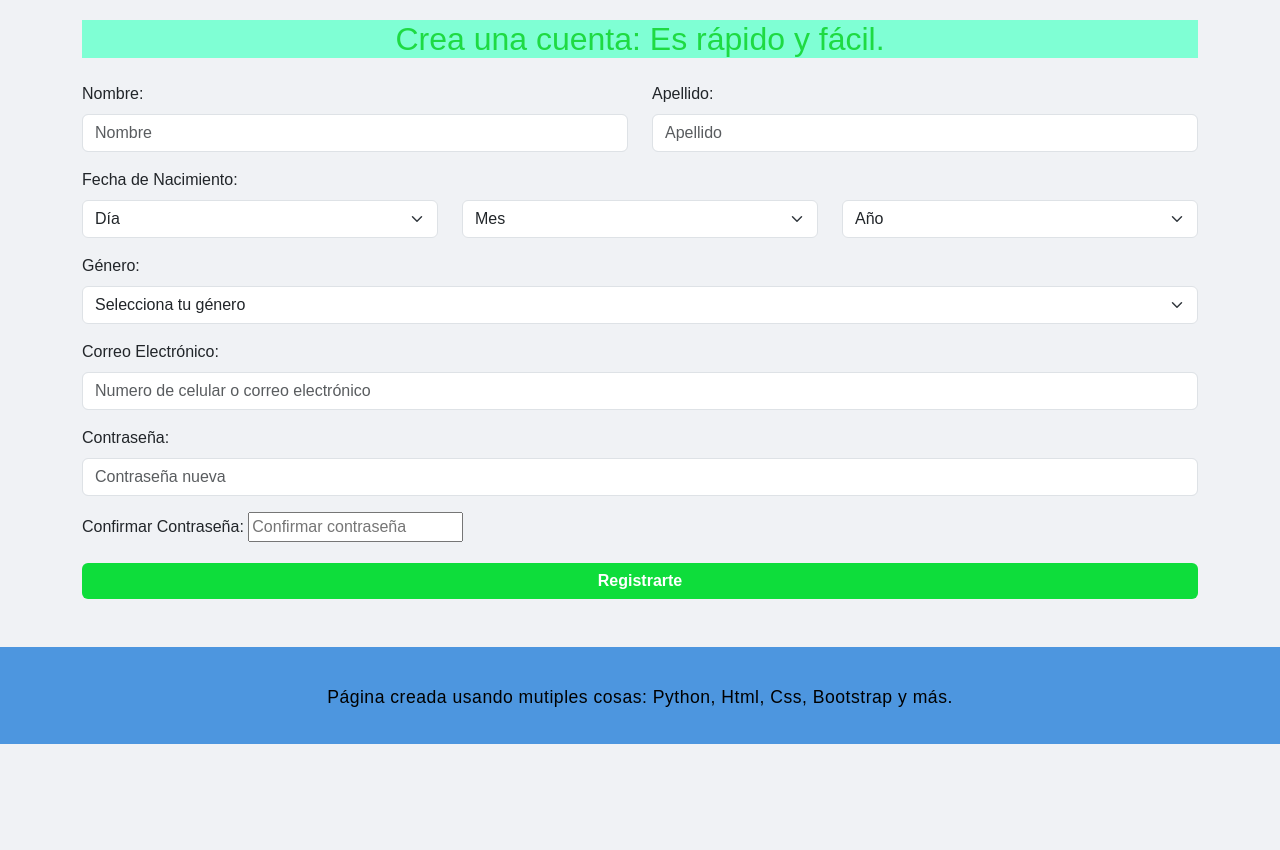
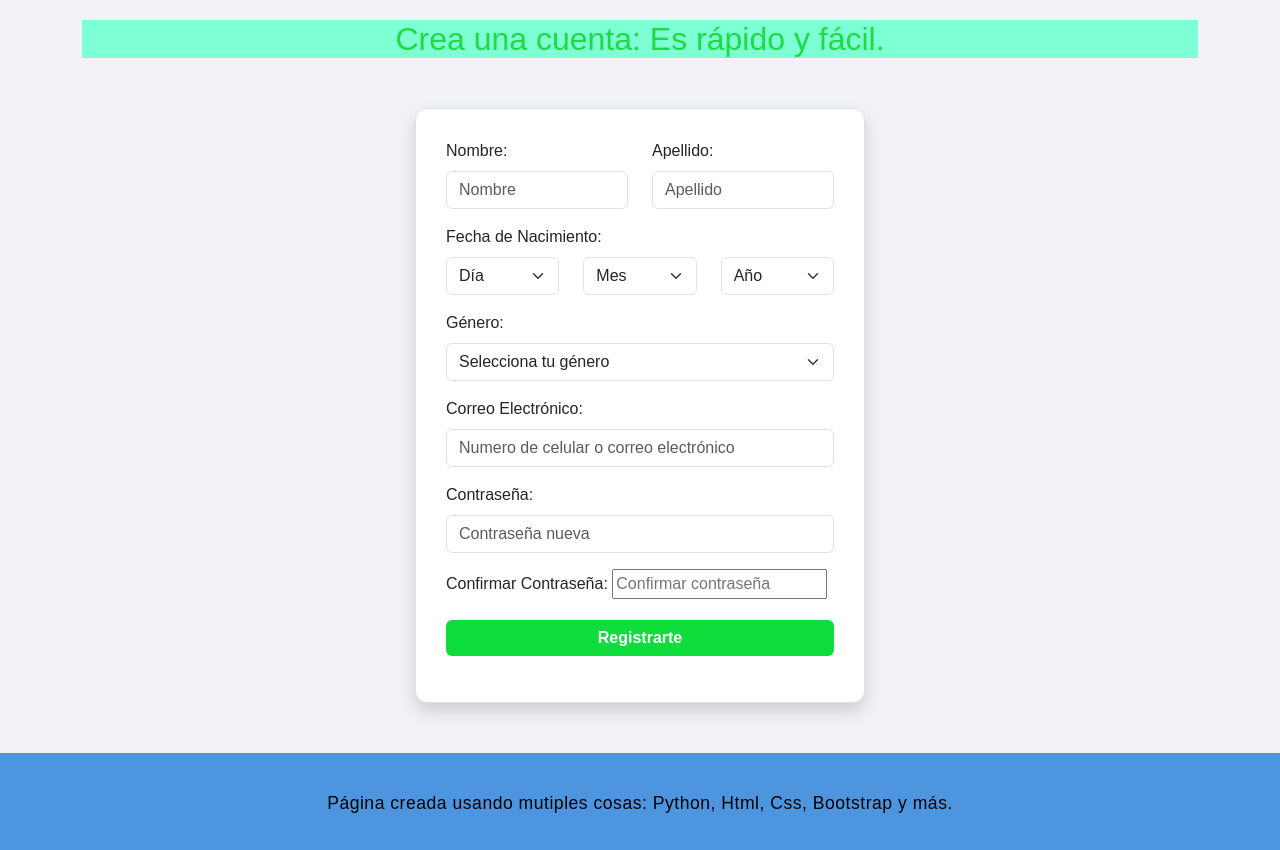
Before and after one commit to DeLaCruzSergioRene/maravillas2, a Flask app: page /reg in a window 1280 px wide. Shown: the part 88-938 px from the top of the page. Before the commit the page ends 832 px from the top, so only its background shows below. Run offline with Flask 3, Linux system fonts and the light colour scheme.

Commit message:
mas cambios

```diff
--- a/app.py
+++ b/app.py
@@ -53,7 +53,15 @@ def registrame():
         contrasena = request.form["contrasena"]
         confirmar_contrasena = request.form["confirmar_contrasena"]
 
+        if contrasena != confirmar_contrasena:
+            error = "La contraseña no coincide."
 
+        if error != None:
+            flash(error)
+            return render_template("registro.html")
+        else:
+            flash(f"¡Registro exitoso para el usuario: {nombre}!")
+            return render_template("index.html")
 
 if __name__ == "__main__":
     app.run(debug=True)
--- a/static/estilos.css
+++ b/static/estilos.css
@@ -78,3 +78,13 @@ body {
     background-color: #f0f2f5;
     font-family: Arial, sans-serif;
 }
+
+.formulario-registro {
+    background-color: #ffffff;
+    border-radius: 12px;
+    padding: 30px;
+    box-shadow: 0 8px 16px rgba(0, 0, 0, 0.15);
+    border: 1px solid #e0e0e0;
+    max-width: 450px;
+    margin: 50px auto;
+}
--- a/templates/registro.html
+++ b/templates/registro.html
@@ -4,7 +4,21 @@
 
     <div class="container">
         <h2 class="text-center mb-4">Crea una cuenta: Es rápido y fácil.</h2>
-        <form method="POST" action="{{ url_for('registrame') }}">
+
+        <div class="container mt-4">
+    {% with messages = get_flashed_messages(with_categories=true) %}
+    {% if messages %}
+        {% for category, message in messages %}
+        <div class="alert alert-{{('danger' if category == 'error' else 'danger')}} alert-dismissible fade show" role="alert">
+            {{ message }}
+            <button type="button" class="btn-close" data-bs-dismiss="alert" aria-label="Close"></button>
+        </div>
+        {% endfor %}
+    {% endif %}
+    {% endwith %}
+    </div>
+
+        <form method="POST" action="{{ url_for('registrame') }}" class="formulario-registro">
             <div class="row">
                 <div class="col-md-6 mb-3">
                 <label for="nombre" class="form-label">Nombre:</label>
```
